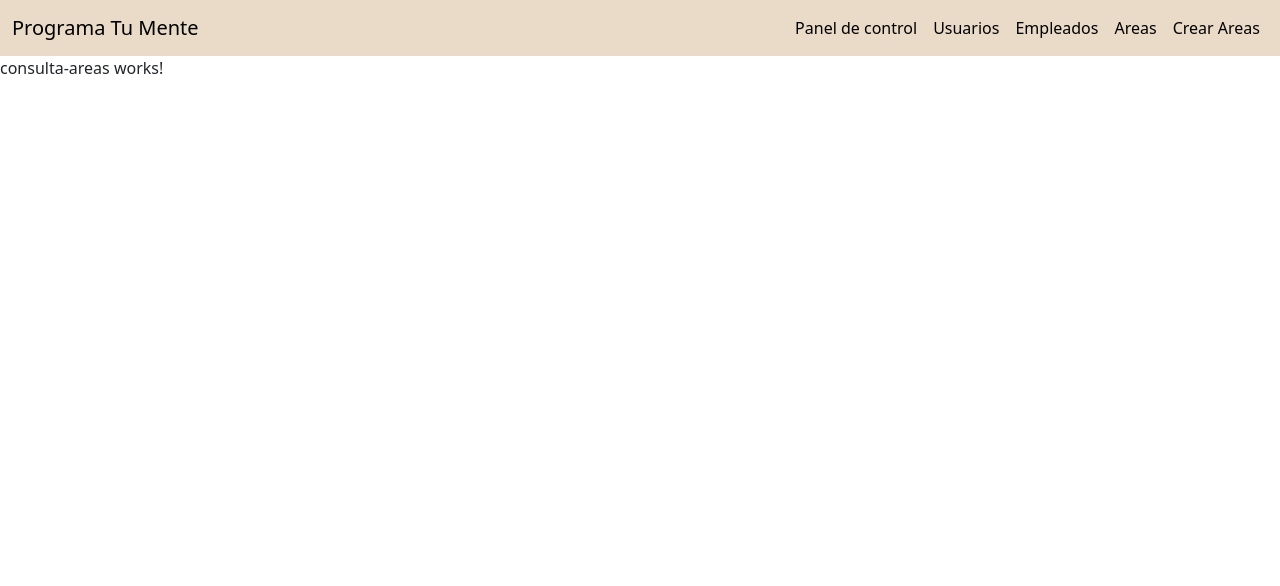
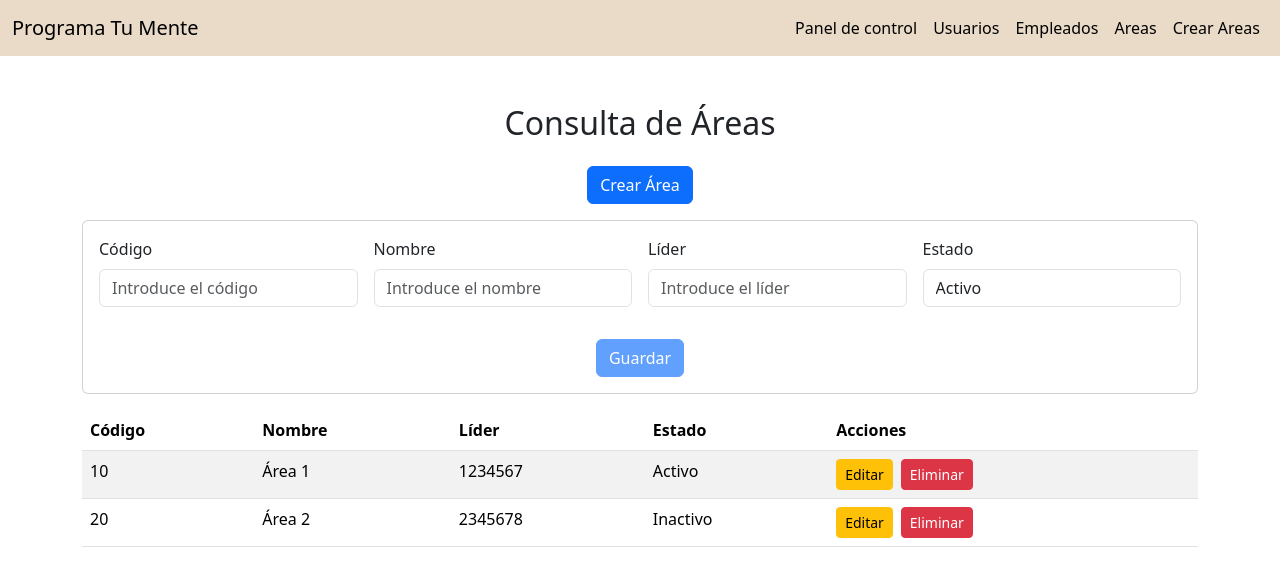
Before and after one commit to OrlandoBurgos34/pruebaTecnicaLudycom, an Angular app: page /consultaAreas in a window 1280 px wide. Shown: the top 586 px of the page. Built offline with nearby package versions, Linux system fonts and the light colour scheme.

Commit message:
consulta area added

```diff
--- a/src/app/modules/consulta-areas/consulta-areas.component.html
+++ b/src/app/modules/consulta-areas/consulta-areas.component.html
@@ -1 +1,145 @@
-<p>consulta-areas works!</p>
+<div class="container mt-5">
+  <h2 class="text-center mb-4">Consulta de Áreas</h2>
+
+  <!-- Botón para crear una nueva área -->
+  <div class="mb-3 text-center">
+    <button class="btn btn-primary" (click)="openCreateForm()">
+      Crear Área
+    </button>
+  </div>
+
+  <!-- Formulario para crear/editar un área -->
+  <div class="card mb-3">
+    <div class="card-body">
+      <form [formGroup]="areaForm" (ngSubmit)="saveArea()">
+        <div class="row g-3">
+          <div class="col-md-3">
+            <div class="mb-3">
+              <label for="code" class="form-label">Código</label>
+              <input
+                type="number"
+                class="form-control"
+                id="code"
+                formControlName="code"
+                placeholder="Introduce el código"
+              />
+              <div
+                *ngIf="
+                  areaForm.get('code')?.invalid && areaForm.get('code')?.touched
+                "
+                class="invalid-feedback"
+              >
+                El código es obligatorio y debe ser un número entre 10 y 99.
+              </div>
+            </div>
+          </div>
+
+          <div class="col-md-3">
+            <div class="mb-3">
+              <label for="name" class="form-label">Nombre</label>
+              <input
+                type="text"
+                class="form-control"
+                id="name"
+                formControlName="name"
+                placeholder="Introduce el nombre"
+                maxlength="50"
+              />
+              <div
+                *ngIf="
+                  areaForm.get('name')?.invalid && areaForm.get('name')?.touched
+                "
+                class="invalid-feedback"
+              >
+                El nombre es obligatorio y no debe exceder 50 caracteres.
+              </div>
+            </div>
+          </div>
+
+          <div class="col-md-3">
+            <div class="mb-3">
+              <label for="leader" class="form-label">Líder</label>
+              <input
+                type="number"
+                class="form-control"
+                id="leader"
+                formControlName="leader"
+                placeholder="Introduce el líder"
+              />
+              <div
+                *ngIf="
+                  areaForm.get('leader')?.invalid &&
+                  areaForm.get('leader')?.touched
+                "
+                class="invalid-feedback"
+              >
+                El líder es obligatorio y debe ser un número de 7 dígitos.
+              </div>
+            </div>
+          </div>
+
+          <div class="col-md-3">
+            <div class="mb-3">
+              <label for="status" class="form-label">Estado</label>
+              <select id="status" class="form-control" formControlName="status">
+                <option value="Activo">Activo</option>
+                <option value="Inactivo">Inactivo</option>
+              </select>
+              <div
+                *ngIf="
+                  areaForm.get('status')?.invalid &&
+                  areaForm.get('status')?.touched
+                "
+                class="invalid-feedback"
+              >
+                El estado es obligatorio.
+              </div>
+            </div>
+          </div>
+
+          <div class="text-center mt-3">
+            <button
+              type="submit"
+              class="btn btn-primary"
+              [disabled]="areaForm.invalid"
+            >
+              {{ isEdit ? "Actualizar" : "Guardar" }}
+            </button>
+          </div>
+        </div>
+      </form>
+    </div>
+  </div>
+
+  <!-- Tabla para visualizar las áreas -->
+  <table class="table table-striped">
+    <thead>
+      <tr>
+        <th>Código</th>
+        <th>Nombre</th>
+        <th>Líder</th>
+        <th>Estado</th>
+        <th>Acciones</th>
+      </tr>
+    </thead>
+    <tbody>
+      <tr *ngFor="let area of areas">
+        <td>{{ area.code }}</td>
+        <td>{{ area.name }}</td>
+        <td>{{ area.leader }}</td>
+        <td>{{ area.status }}</td>
+        <td>
+          <button class="btn btn-warning btn-sm" (click)="openEditForm(area)">
+            Editar
+          </button>
+          <button
+            class="btn btn-danger btn-sm ms-2"
+            (click)="deleteArea(area.id)"
+          >
+            Eliminar
+          </button>
+        </td>
+      </tr>
+    </tbody>
+  </table>
+</div>
--- a/src/app/modules/consulta-areas/consulta-areas.component.ts
+++ b/src/app/modules/consulta-areas/consulta-areas.component.ts
@@ -1,10 +1,97 @@
-import { Component } from '@angular/core';
+import { Component, OnInit } from '@angular/core';
+import { FormBuilder, FormGroup, Validators } from '@angular/forms';
 
 @Component({
   selector: 'app-consulta-areas',
   templateUrl: './consulta-areas.component.html',
-  styleUrl: './consulta-areas.component.css'
+  styleUrls: ['./consulta-areas.component.css'],
 })
-export class ConsultaAreasComponent {
+export class ConsultaAreasComponent implements OnInit {
+  areas: Array<any> = []; // Arreglo de áreas (debe ser reemplazado con el tipo adecuado)
+  areaForm!: FormGroup;
+  isEdit: boolean = false;
+  currentAreaId: number | null = null;
 
+  constructor(private fb: FormBuilder) {}
+
+  ngOnInit(): void {
+    this.areaForm = this.fb.group({
+      code: [
+        null,
+        [Validators.required, Validators.min(10), Validators.max(99)],
+      ],
+      name: ['', [Validators.required, Validators.maxLength(50)]],
+      leader: [
+        null,
+        [Validators.required, Validators.min(1000000), Validators.max(9999999)],
+      ],
+      status: ['Activo', Validators.required],
+    });
+
+    // Cargar áreas (esto debe ser reemplazado por una llamada a la API)
+    this.loadAreas();
+  }
+
+  loadAreas(): void {
+    // Aquí deberías realizar una llamada a la API para obtener las áreas.
+    // Por ejemplo: this.areaService.getAreas().subscribe(data => this.areas = data);
+    // Esto es un ejemplo con datos estáticos:
+    this.areas = [
+      { id: 1, code: 10, name: 'Área 1', leader: 1234567, status: 'Activo' },
+      { id: 2, code: 20, name: 'Área 2', leader: 2345678, status: 'Inactivo' },
+    ];
+  }
+
+  openCreateForm(): void {
+    this.isEdit = false;
+    this.currentAreaId = null;
+    this.areaForm.reset();
+  }
+
+  openEditForm(area: any): void {
+    this.isEdit = true;
+    this.currentAreaId = area.id;
+    this.areaForm.patchValue({
+      code: area.code,
+      name: area.name,
+      leader: area.leader,
+      status: area.status,
+    });
+  }
+
+  saveArea(): void {
+    if (this.areaForm.invalid) {
+      return;
+    }
+
+    const formValue = this.areaForm.value;
+
+    if (this.isEdit && this.currentAreaId !== null) {
+      // Actualizar área (esto debe ser reemplazado por una llamada a la API)
+      // this.areaService.updateArea(this.currentAreaId, formValue).subscribe(() => this.loadAreas());
+      const index = this.areas.findIndex(
+        (area) => area.id === this.currentAreaId
+      );
+      if (index !== -1) {
+        this.areas[index] = { id: this.currentAreaId, ...formValue };
+      }
+    } else {
+      // Crear nueva área (esto debe ser reemplazado por una llamada a la API)
+      // this.areaService.createArea(formValue).subscribe(() => this.loadAreas());
+      const newId = this.areas.length
+        ? Math.max(...this.areas.map((area) => area.id)) + 1
+        : 1;
+      this.areas.push({ id: newId, ...formValue });
+    }
+
+    // Resetea el formulario después de guardar
+    this.areaForm.reset();
+    this.isEdit = false;
+  }
+
+  deleteArea(id: number): void {
+    // Eliminar área (esto debe ser reemplazado por una llamada a la API)
+    // this.areaService.deleteArea(id).subscribe(() => this.loadAreas());
+    this.areas = this.areas.filter((area) => area.id !== id);
+  }
 }
```
